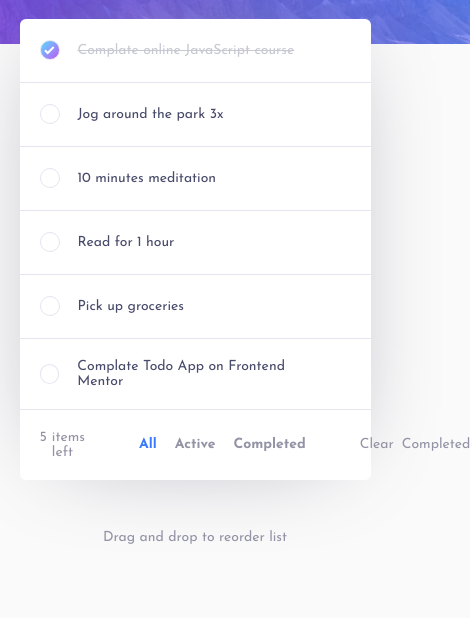
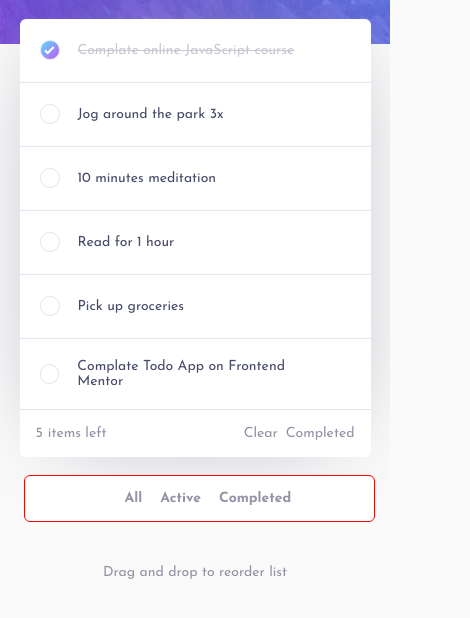
Before and after one commit to Selman-S/Todo-APP-with-DOM, a plain HTML site: page index.html in a window 390 px wide. Shown: the part 156-774 px from the top of the page, 470 px wide, since content can reach past the window. Drawn offline with Linux system fonts and the light colour scheme.

Commit message:
media bottom

```diff
--- a/index.html
+++ b/index.html
@@ -107,7 +107,7 @@
           <p>items left</p>
         </div>
 
-        <div class="bottom-middle">
+        <div class="bottom-middle middle-poz">
           <p class="b-m active ">All</p>
           <p class="b-m">Active</p>
           <p class="b-m">Completed</p>
--- a/style.css
+++ b/style.css
@@ -153,6 +153,7 @@ body {
   display: flex;
   align-items: center;
   justify-content: space-between;
+  position: relative;
 
 }
 
@@ -258,6 +259,71 @@ font-size: 14px;
 
 }
 
+.todo-bottom{
+  padding:16px;
+  display: flex;
+  align-items: center;
+  justify-content: space-between;
+
+}
+
+
+.bottom-left{
+  display: flex;
+  gap: 5px;
+}
+.bottom-left p,span {
+    font-size: 14px;
+    color: var(--lt-dark-grayish-blue)
+  }
+
+  .bottom-middle {
+    display: flex;
+    margin-left: 3rem;
+    gap:1rem;
+
+  }
+
+  .b-m{
+
+    font-size: 14px;
+  font-weight: 700;
+  color: var(--lt-dark-grayish-blue);
+}
+.b-m:hover {
+  cursor: pointer;
+}
+
+.bottom-right {
+  margin-left:3rem ;
+  display: flex;
+  gap:8px;
+  cursor: pointer;
+
+}
+.bottom-right p {
+  font-size: 14px;
+ color: var(--lt-dark-grayish-blue);
+}
+.copyright p{
+  margin-top: 6rem;
+}
+.copyright p{
+
+  color: var(--lt-dark-grayish-blue);
+  font-size: 14px;
+}
+
+.middle-poz {
+  position: absolute;
+  width:100%;
+  top:65px;
+  left:-50px;
+  border:1px solid red;
+  border-radius: 6px;
+  background-color:white;
+  padding:15px 100px;
+}
 
 
 
```
